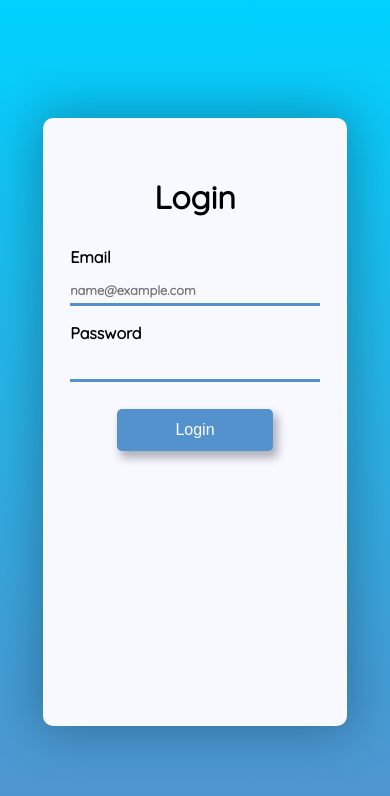
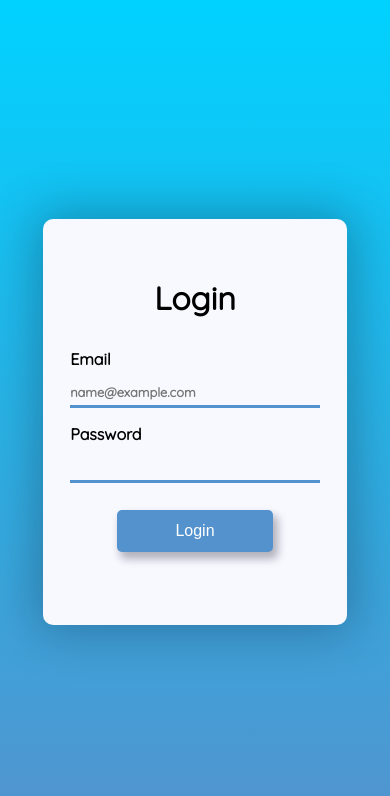
Before and after one commit to PlaceHolder01/PlaceHolder, a React (Create React App) app: page /login in a window 390 px wide. Shown: the top 796 px of the page. Built offline with nearby package versions, Linux system fonts and the light colour scheme.

Commit message:
Update card height for mobile

```diff
--- a/src/signup/signup.css
+++ b/src/signup/signup.css
@@ -96,7 +96,6 @@
   .signup-card{
     width: 70vw;
     min-width: 0;
-    height: 60vh;
   }
   .card-heading{
     font-size: 2em;
```
